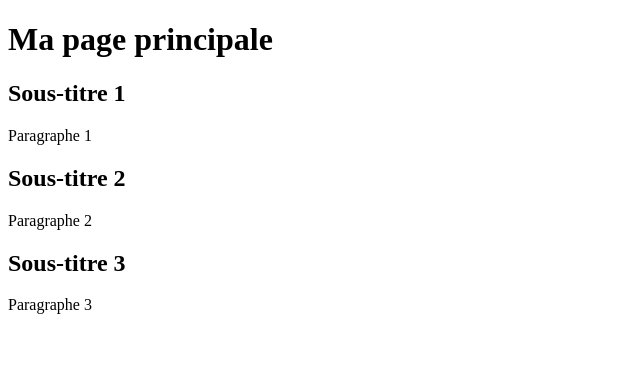
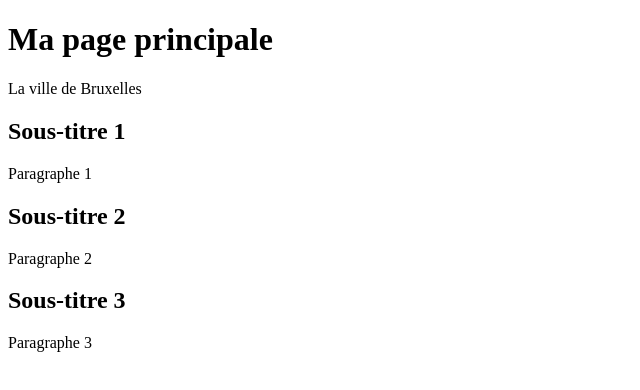
Before and after one commit to houLze/projet_test, a plain HTML site: page index.html in a window 1280 px wide. Shown: the whole page, without its empty margins (0-640 px from the left). Drawn offline with Linux system fonts and the light colour scheme.

Commit message:
Ajout d'un paragraphe sur 'la ville de Bruxelles'

```diff
--- a/index.html
+++ b/index.html
@@ -7,6 +7,7 @@
 </head>
 <body>
     <h1>Ma page principale</h1>
+    <p>La ville de Bruxelles</p>
     <h2>Sous-titre 1</h2>
     <p>Paragraphe 1</p>
     <h2>Sous-titre 2</h2>
```
